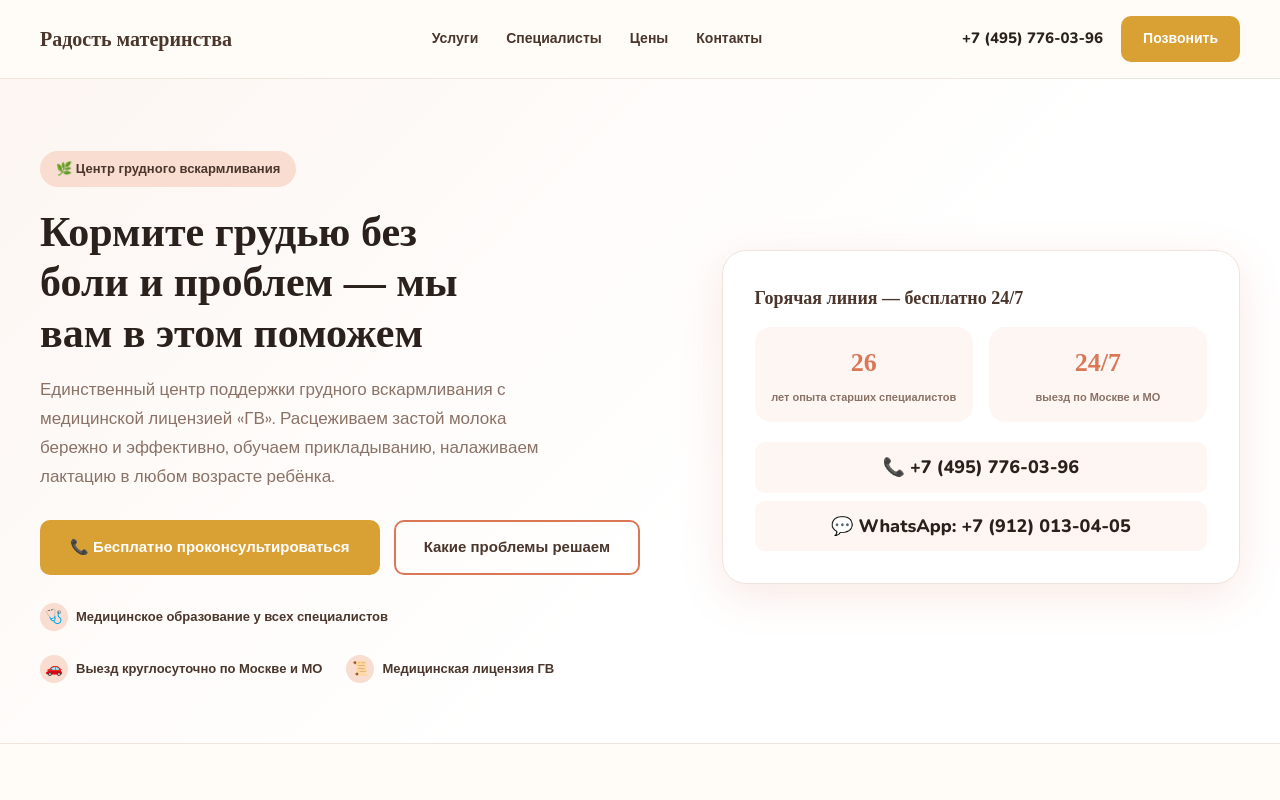
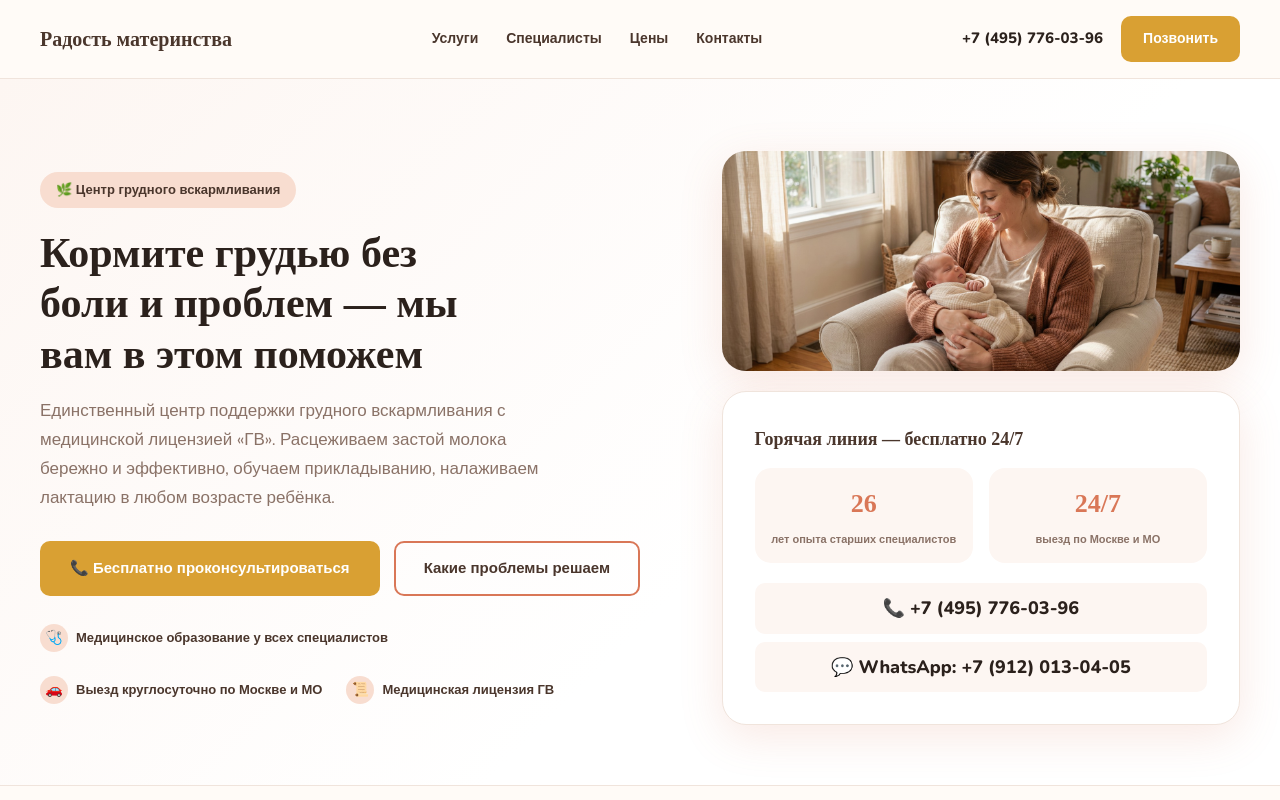
Before and after one commit to mariiagusevaes-fm/zastoy-moloka, a plain HTML site: page index.html in a window 1280 px wide. Shown: the top 800 px of the page. Drawn offline with nearby package versions, Linux system fonts and the light colour scheme; a web font is replaced by a local one.

Commit message:
Добавлены ИИ-сгенерированные фото: hero-блок и og:картинка
Фото сгенерированы в Gemini по подготовленным промптам (тёплая
терракотовая палитра, атмосферные/декоративные снимки — не выдаются
за фото конкретных людей).

```diff
--- a/index.html
+++ b/index.html
@@ -11,6 +11,9 @@
   <meta name="keywords" content="застой молока, расцеживание, грудное вскармливание, выезд на дом, Москва, расцедить грудь, мастит" />
   <meta property="og:title" content="Центр помощи кормящим мамам «Радость материнства»" />
   <meta property="og:description" content="Расцеживаем застой молока без боли. Налаживаем кормление грудью при отказе ребёнка или недостатке молока. Круглосуточно, выезд на дом." />
+  <meta property="og:image" content="https://zastoy-moloka.ru/images/og-image.jpg" />
+  <meta property="og:image:width" content="1600" />
+  <meta property="og:image:height" content="836" />
   <meta property="og:type" content="website" />
   <meta property="og:url" content="https://zastoy-moloka.ru/" />
   <meta property="og:locale" content="ru_RU" />
@@ -88,6 +91,8 @@
     .hero-trust{display:flex;gap:24px;flex-wrap:wrap}
     .trust-item{display:flex;align-items:center;gap:8px;font-size:13px;font-weight:700;color:var(--ink2)}
     .trust-ic{width:28px;height:28px;border-radius:50%;background:var(--a4);display:flex;align-items:center;justify-content:center;font-size:14px;flex-shrink:0}
+    .hero-photo{border-radius:var(--rl);overflow:hidden;box-shadow:var(--shadow-lg);margin-bottom:20px}
+    .hero-photo img{width:100%;height:220px;object-fit:cover;display:block}
     .hero-card{background:var(--white);border-radius:var(--rl);padding:32px;box-shadow:var(--shadow-lg);border:1.5px solid var(--border)}
     .hero-card h3{font-size:18px;color:var(--terra-dark);margin-bottom:14px}
     .hero-stats{display:grid;grid-template-columns:1fr 1fr;gap:16px;margin-bottom:20px}
@@ -204,6 +209,8 @@
         <div class="trust-item"><span class="trust-ic">📜</span>Медицинская лицензия ГВ</div>
       </div>
     </div>
+    <div>
+    <div class="hero-photo"><img src="/images/hero.jpg" alt="Мама с новорождённым дома" loading="eager" /></div>
     <div class="hero-card">
       <h3>Горячая линия — бесплатно 24/7</h3>
       <div class="hero-stats">
@@ -214,6 +221,7 @@
         <a href="tel:+74957760396">📞 +7 (495) 776-03-96</a>
         <a href="https://wa.me/79120130405">💬 WhatsApp: +7 (912) 013-04-05</a>
       </div>
+    </div>
     </div>
   </div>
 </section>
```
Also changed, not shown: images/hero.jpg (added), images/og-image.jpg (added).
